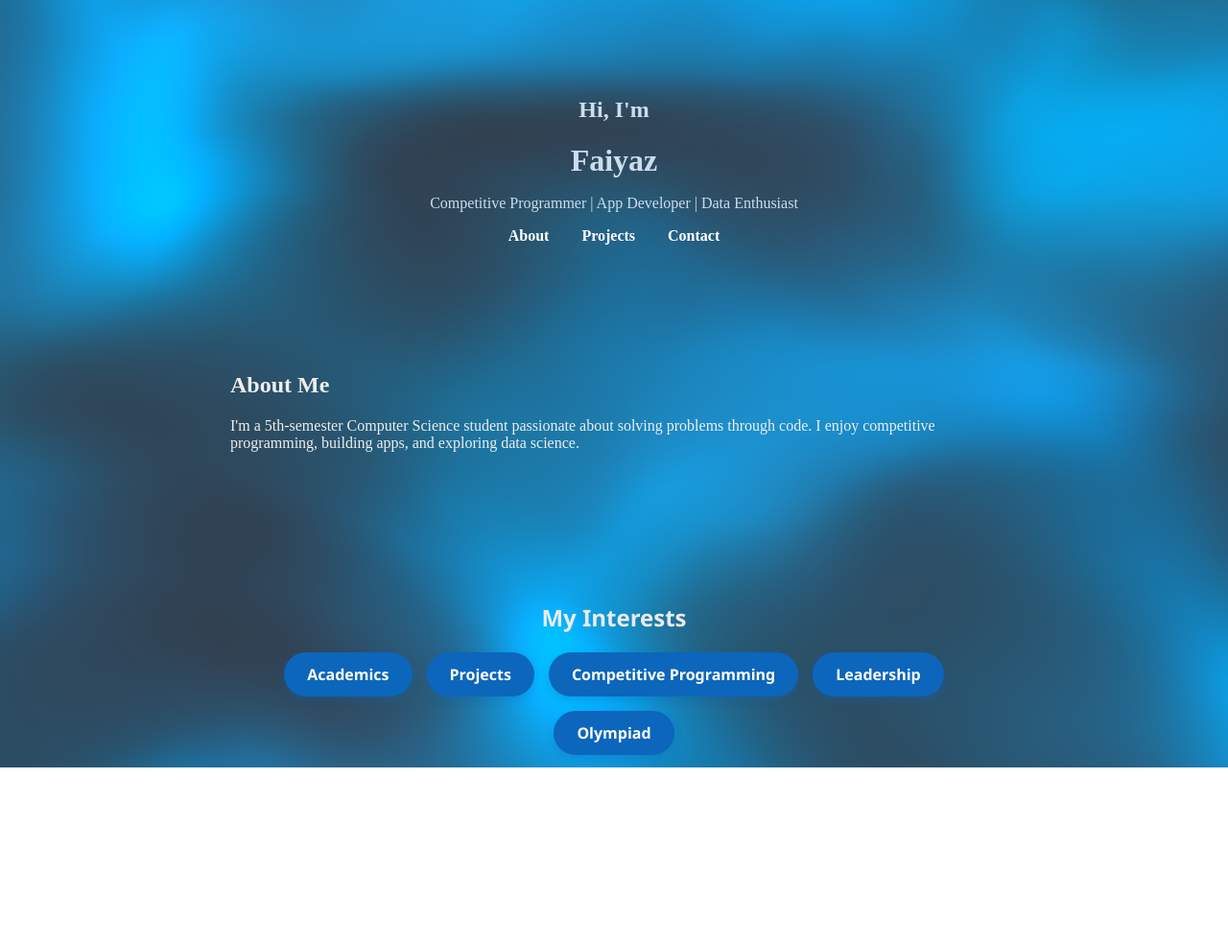
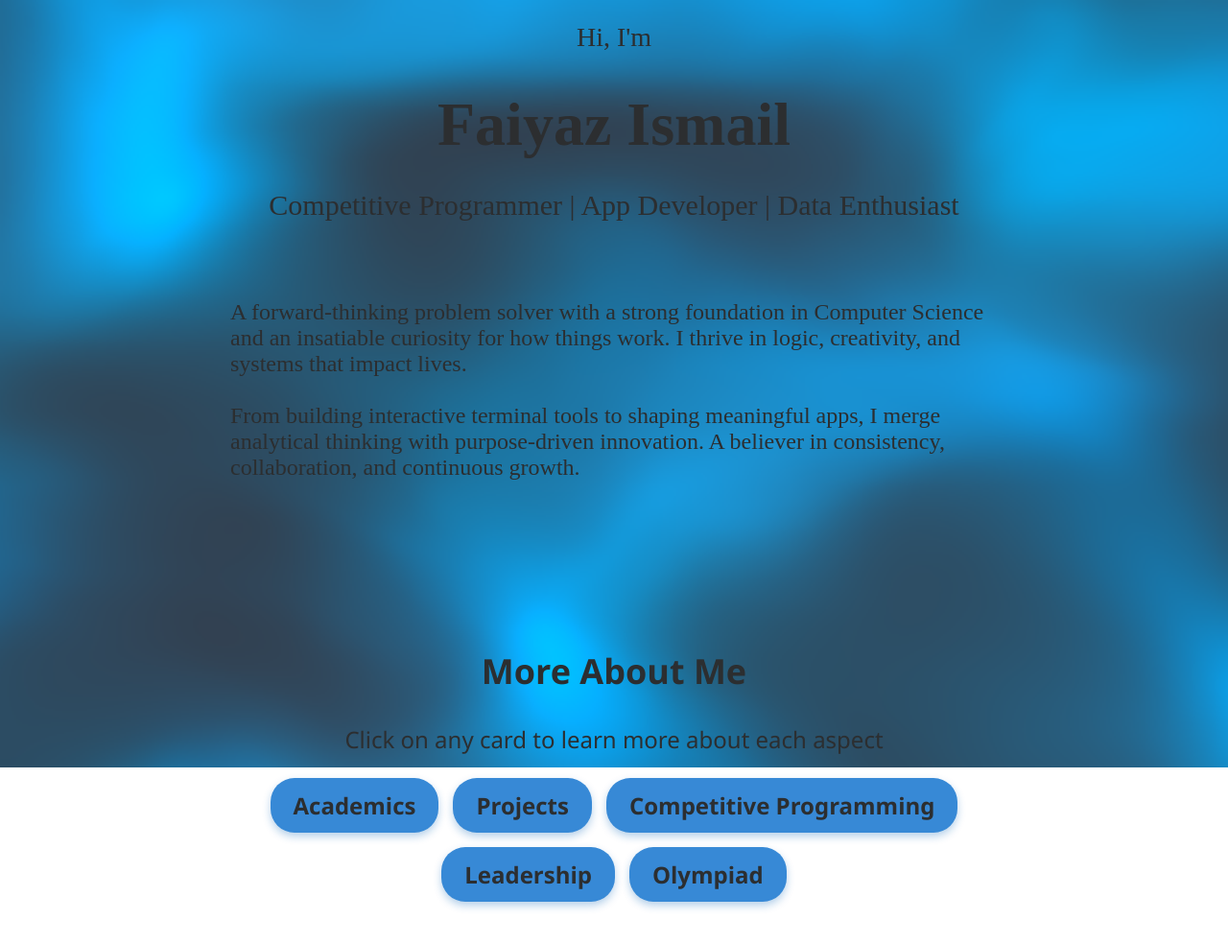
Before and after one commit to Faiyaz-2021331021/Portfolio, a plain HTML site: page index.html in a window 1280 px wide. Shown: the whole page at 96% size. Before the commit the page ends 867 px from the top, so only its background shows below. Drawn offline with nearby package versions, Linux system fonts and the light colour scheme; animation ran at ten frames a second.

Commit message:
fixed font  and color

```diff
--- a/index.html
+++ b/index.html
@@ -17,23 +17,23 @@
   <div id="vanta-bg"></div>
 
   <div class="intro">
-    <h2>Hi, I'm</h2>
-    <h1>Faiyaz</h1>
+    <h3>Hi, I'm</h3>
+    <h1>Faiyaz Ismail</h1>
     <p>Competitive Programmer | App Developer | Data Enthusiast</p>
-    <nav>
-      <a href="#about">About</a>
-      <a href="#projects">Projects</a>
-      <a href="#contact">Contact</a>
-    </nav>
+
   </div>
 
   <section id="about">
-    <h2>About Me</h2>
-    <p>I'm a 5th-semester Computer Science student passionate about solving problems through code. I enjoy competitive programming, building apps, and exploring data science.</p>
+  <p>
+  A forward-thinking problem solver with a strong foundation in Computer Science and an insatiable curiosity for how things work. I thrive in logic, creativity, and systems that impact lives.
+    <br><br>
+      From building interactive terminal tools to shaping meaningful apps, I merge analytical thinking with purpose-driven innovation. A believer in consistency, collaboration, and continuous growth.
+    </p>
   </section>
 
   <section id="interests" class="options">
-    <h2>My Interests</h2>
+    <h2>More About Me</h2>
+    <p>Click on any card to learn more about each aspect</p>
     <div class="options-list">
       <a href="#" class="option-item" onclick="toggleAcademicInfo()">Academics</a>
       <a href="#" class="option-item" onclick="toggleProjectInfo()">Projects</a>
@@ -143,7 +143,7 @@
 
 
   <footer>
-    <p>Contact Me</p>
+    <p>Contact Measdada</p>
   </footer>
 
   <script>
--- a/style.css
+++ b/style.css
@@ -7,33 +7,44 @@
 }
 
 .intro h1 {
-  margin: 0;
-  line-height: 1.2;
+  font-size: 64px;
+  font-weight: 800;
+  margin: 10px 0;
+  color: #2c2e30;
+}
+
+.intro h3 {
+  font-size: 28px;
+  font-weight: 400;
+  color: #2c2e30;
+}
+
+.intro p {
+  font-size: 30px;
+  font-weight: 500;
+  margin-top: 20px;
+  color: #2c2e30;
 }
 
 .intro {
-  height: 40vh;
+  height: 30vh;
+  font-size: 24px;
   display: flex;
   flex-direction: column;
   justify-content: center;
   align-items: center;
   text-align: center;
-  color: rgb(205, 221, 236);
+  color: #2c2e30;
   position: relative;
   z-index: 1;
 }
 
-nav a {
-  color: rgb(255, 255, 255);
-  margin: 0 15px;
-  text-decoration: none;
-  font-weight: bold;
-}
 
 section {
   padding: 40px 20px;
+  font-size: 24px;
   max-width: 800px;
-  color: #eeeeee;
+  color: #2c2e30;
   margin: auto;
 }
 
@@ -42,7 +53,7 @@ section {
   max-width: 800px;
   margin: 40px auto;
   text-align: center;
-  color: #ebebeb;
+  color: #2c2e30;
   font-family: 'Segoe UI', Tahoma, Geneva, Verdana, sans-serif;
 }
 
@@ -55,8 +66,8 @@ section {
 }
 
 .option-item {
-  background: #0c66bb;
-  color: white;
+  background: #3789d6;
+  color: #2c2e30;
   padding: 12px 24px;
   border-radius: 25px;
   text-decoration: none;
```
